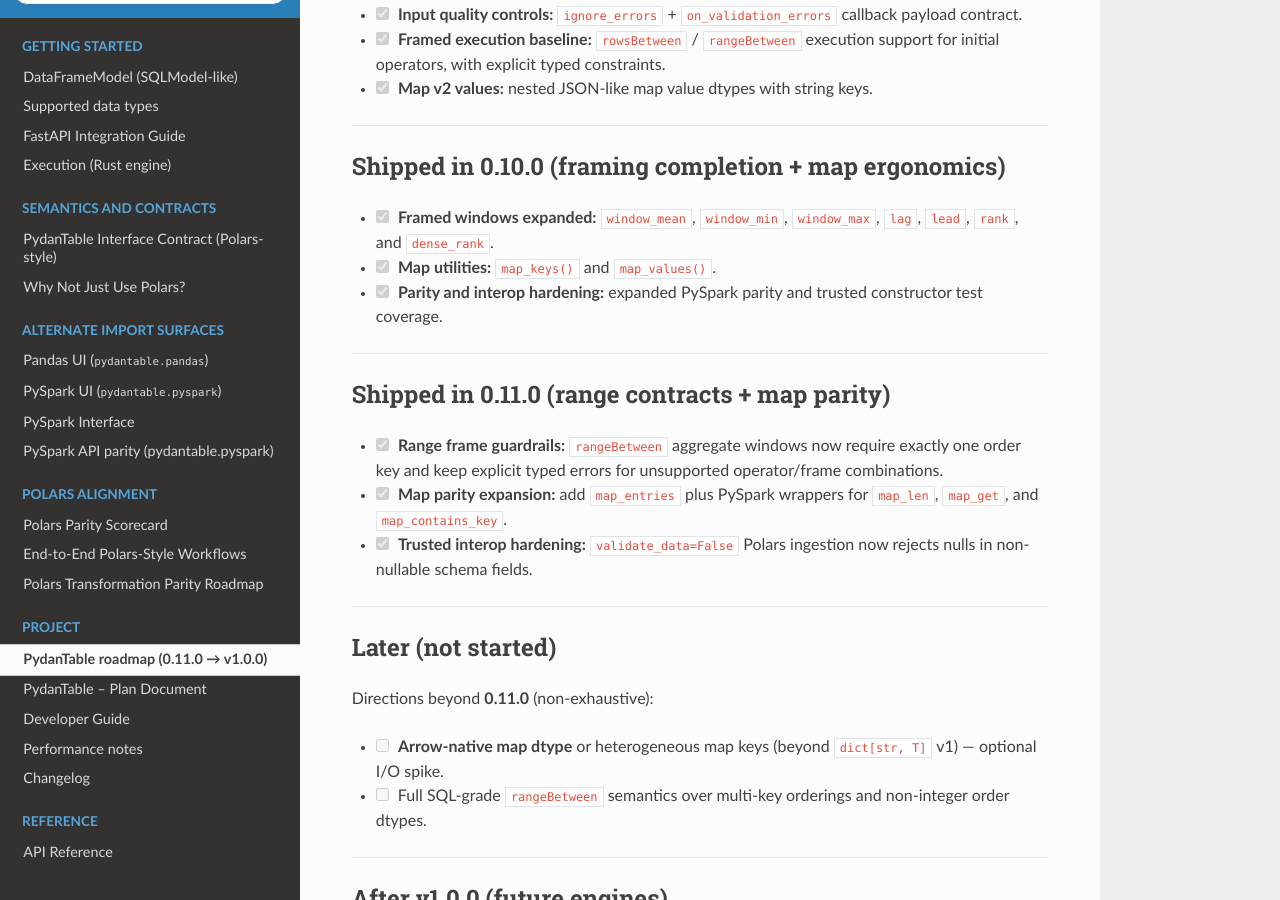
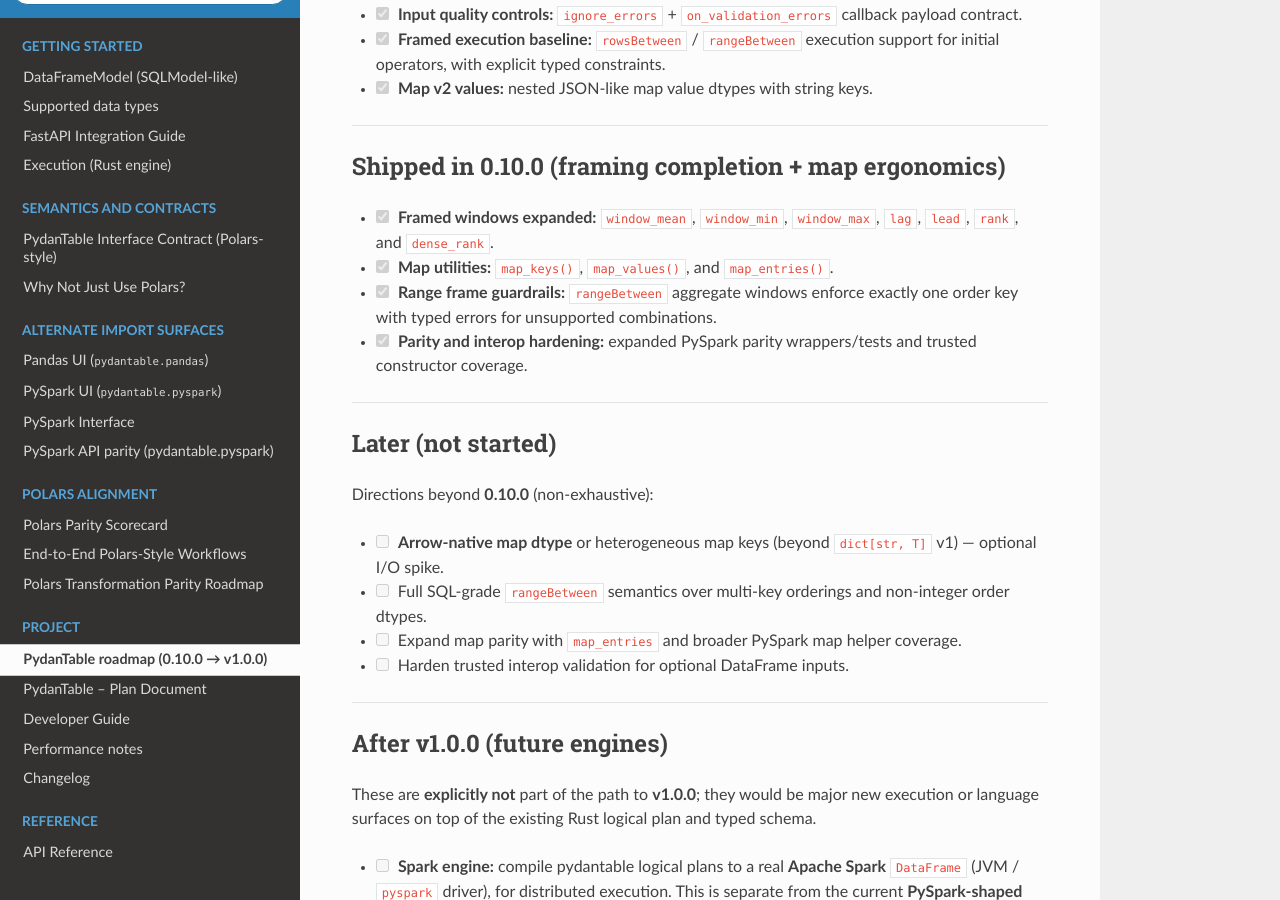
Before and after one commit to eddiethedean/pydantable, a Sphinx documentation site: the page built from docs/ROADMAP.md, in a window 1280 px wide and 900 px high, scrolled down 2946 px. Built offline with Sphinx 7.4.7 and the Read the Docs theme 3.1.0, drawn with Linux system fonts in a browser that asks for light colours; the version number is read from the project's files by our own code; some of the changed text lies outside the part shown.

Commit message:
chore: retarget release metadata to 0.10.0
Retarget package/core/docs version references to 0.10.0 while keeping the latest fixes and expanded contracts, so the release line can be published as a rewritten v0.10.0.

```diff
--- a/docs/ROADMAP.md
+++ b/docs/ROADMAP.md
@@ -1,6 +1,6 @@
-# PydanTable roadmap (0.11.0 → v1.0.0)
+# PydanTable roadmap (0.10.0 → v1.0.0)
 
-**Current release: `0.11.0`.** This document summarizes what recent releases include, how they relate to the original phase plan, and what is still open before calling **`v1.0.0`**.
+**Current release: `0.10.0`.** This document summarizes what recent releases include, how they relate to the original phase plan, and what is still open before calling **`v1.0.0`**.
 
 For Polars-style API parity at the method level, see
 [`POLARS_TRANSFORMATIONS_ROADMAP.md`](POLARS_TRANSFORMATIONS_ROADMAP.md).
@@ -111,25 +111,20 @@
 ## Shipped in 0.10.0 (framing completion + map ergonomics)
 
 - [x] **Framed windows expanded:** `window_mean`, `window_min`, `window_max`, `lag`, `lead`, `rank`, and `dense_rank`.
-- [x] **Map utilities:** `map_keys()` and `map_values()`.
-- [x] **Parity and interop hardening:** expanded PySpark parity and trusted constructor test coverage.
-
----
-
-## Shipped in 0.11.0 (range contracts + map parity)
-
-- [x] **Range frame guardrails:** `rangeBetween` aggregate windows now require exactly one order key and keep explicit typed errors for unsupported operator/frame combinations.
-- [x] **Map parity expansion:** add `map_entries` plus PySpark wrappers for `map_len`, `map_get`, and `map_contains_key`.
-- [x] **Trusted interop hardening:** `validate_data=False` Polars ingestion now rejects nulls in non-nullable schema fields.
+- [x] **Map utilities:** `map_keys()`, `map_values()`, and `map_entries()`.
+- [x] **Range frame guardrails:** `rangeBetween` aggregate windows enforce exactly one order key with typed errors for unsupported combinations.
+- [x] **Parity and interop hardening:** expanded PySpark parity wrappers/tests and trusted constructor coverage.
 
 ---
 
 ## Later (not started)
 
-Directions beyond **0.11.0** (non-exhaustive):
+Directions beyond **0.10.0** (non-exhaustive):
 
 - [ ] **Arrow-native map dtype** or heterogeneous map keys (beyond `dict[str, T]` v1) — optional I/O spike.
 - [ ] Full SQL-grade `rangeBetween` semantics over multi-key orderings and non-integer order dtypes.
+- [ ] Expand map parity with `map_entries` and broader PySpark map helper coverage.
+- [ ] Harden trusted interop validation for optional DataFrame inputs.
 
 ---
 
--- a/pyproject.toml
+++ b/pyproject.toml
@@ -4,7 +4,7 @@
 
 [project]
 name = "pydantable"
-version = "0.11.0"
+version = "0.10.0"
 description = "Strongly-typed DataFrames for Python, powered by Rust."
 readme = "README.md"
 license = { text = "MIT" }
```
Also changed, not shown: README.md (+2 -2 lines), docs/DEVELOPER.md (+1 -1 lines), docs/POLARS_TRANSFORMATIONS_ROADMAP.md (+1 -1 lines), docs/changelog.md (+3 -12 lines), 3 other files.
